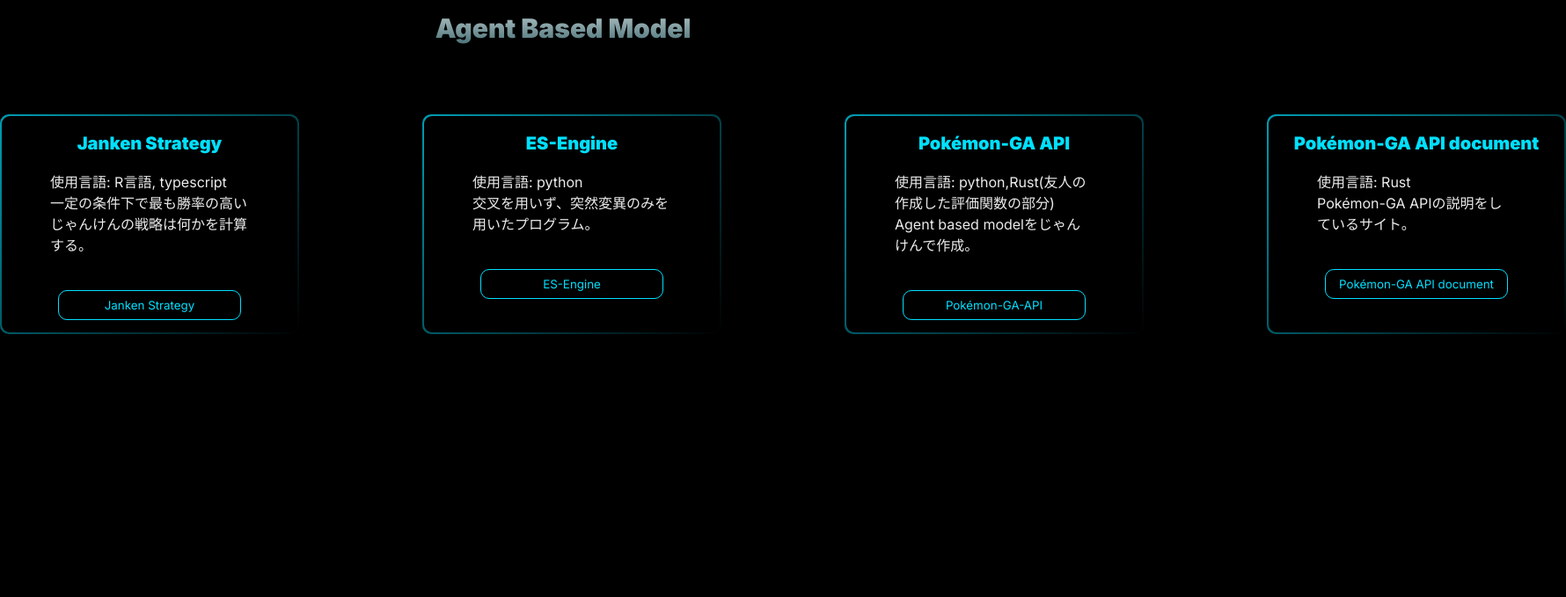
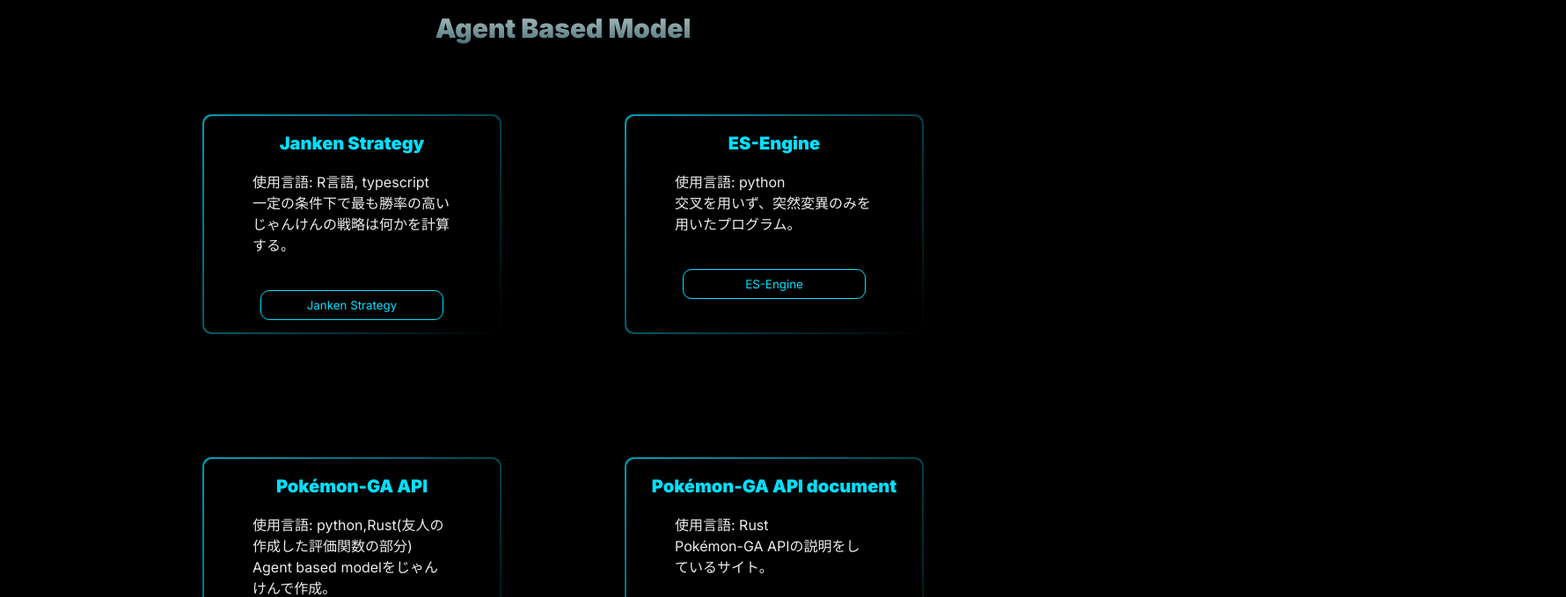
Before and after one commit to pokemon-GA/pokemon-ga-document, a React (Vite) app: page /page3 in a window 1280 px wide. Shown: the part 1220-1899 px from the top of the page at 88% size, 1780 px wide, since content can reach past the window. Built offline with nearby package versions, Linux system fonts and the light colour scheme.

Commit message:
ABMページのレイアウトの修正

```diff
--- a/src/components/Page3.jsx
+++ b/src/components/Page3.jsx
@@ -12,8 +12,10 @@
     display: flex;
     gap: 140px;
     width: fit-content;
+    max-width:900px;
+    justify-content:center;
     margin: 53px auto 106px;
-
+    flex-wrap:wrap;
     @media (max-width: 1024px) {
         flex-direction: column;
     }
--- a/src/components/PageCard.jsx
+++ b/src/components/PageCard.jsx
@@ -59,6 +59,10 @@
     font-size: 16px;
     padding: 0 55px;
     padding-bottom: 40px;
+
+    @media (max-width: 768px) {
+        padding-bottom: 20px;
+    }
 `;
 
 const PageCard = (props) => {
```
